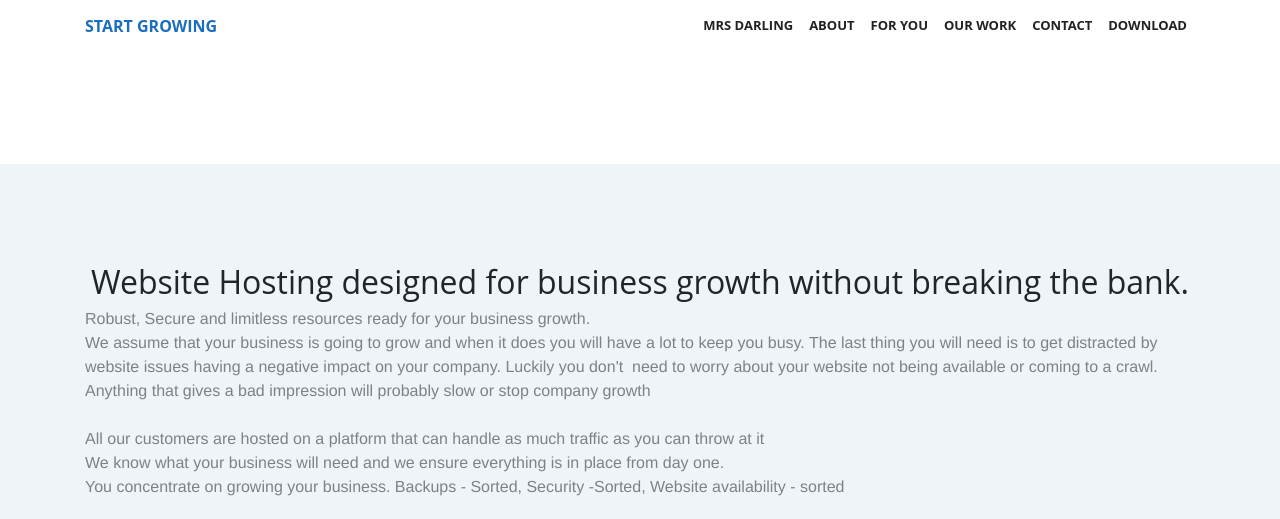
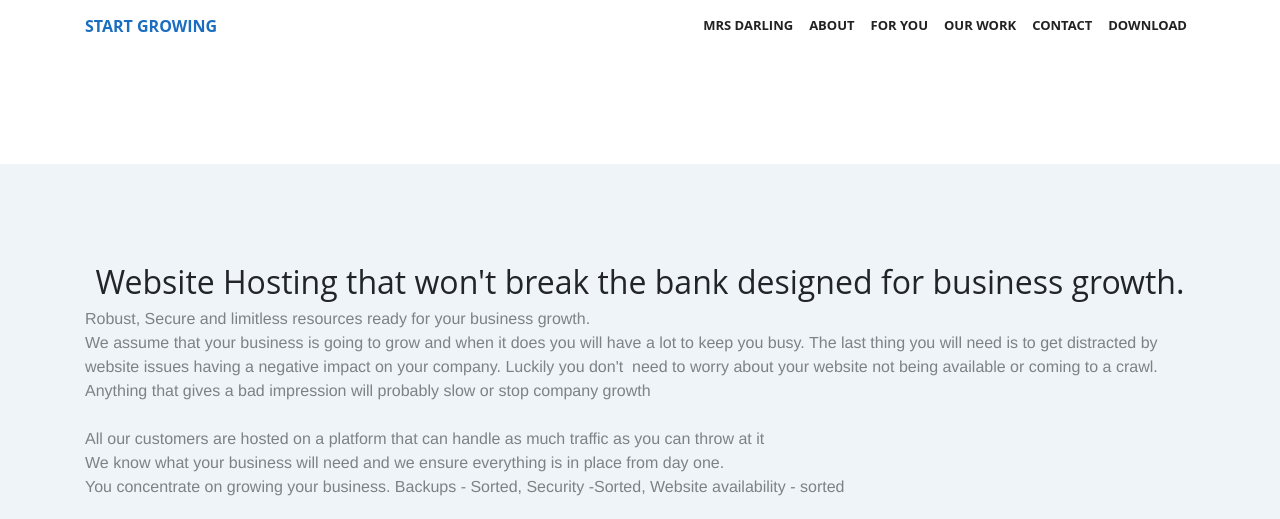
Before and after one commit to primertest-org/ADAADA, a Jekyll site: the page built from index.html, in a window 1280 px wide and 900 px high, scrolled down 3154 px, cut to the strip 0-519 px from the top of the window. Built offline with Jekyll 4.4.1, drawn with Linux system fonts in a browser that asks for light colours; some web fonts are replaced.

Commit message:
Updated '_includes/pricing.html' via CloudCannon

```diff
--- a/_includes/pricing.html
+++ b/_includes/pricing.html
@@ -2,7 +2,7 @@
 
         <div class="container">
             <div class="intro">
-                <h2 class="text-center editable">Website Hosting designed for business growth without breaking the bank.</h2>
+                <h2 class="text-center editable">Website Hosting that won't break the bank designed for business growth.</h2>
                 <p class="editable">Robust, Secure and limitless resources ready for your business growth.<br />We assume that your business is going to grow and when it does you will have a lot to keep you busy. The last thing you will need is to get distracted by website issues having a negative impact on your company.  Luckily you don't&nbsp; need to worry about your website not being available or coming to a crawl. Anything that gives a bad impression will probably slow or stop company growth<br /><br />All our customers are hosted on a platform that can handle as much traffic as you can throw at it<br />We know what your business will need and we ensure everything is in place from day one.<br />You concentrate on growing your business. Backups - Sorted, Security -Sorted, Website availability - sorted<br />&nbsp;</p>
             </div>
             <div class="row features">
```
